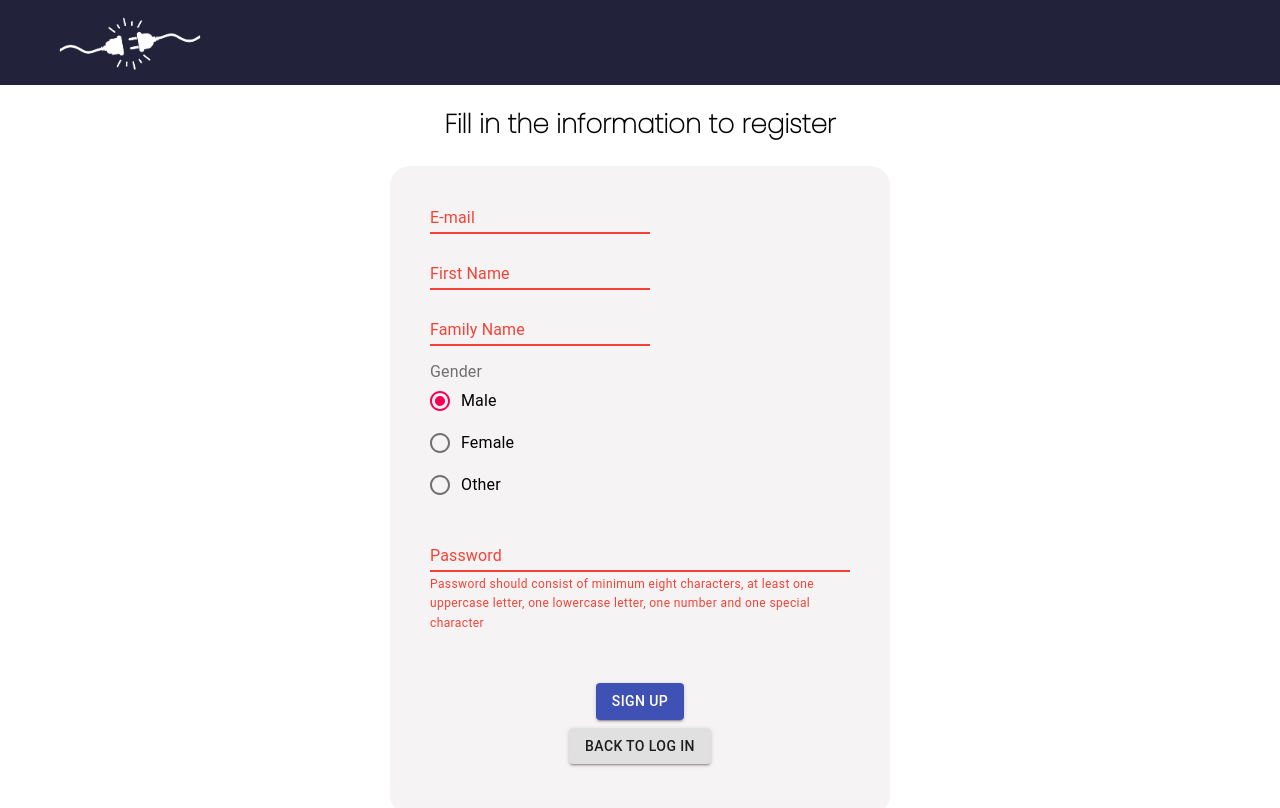
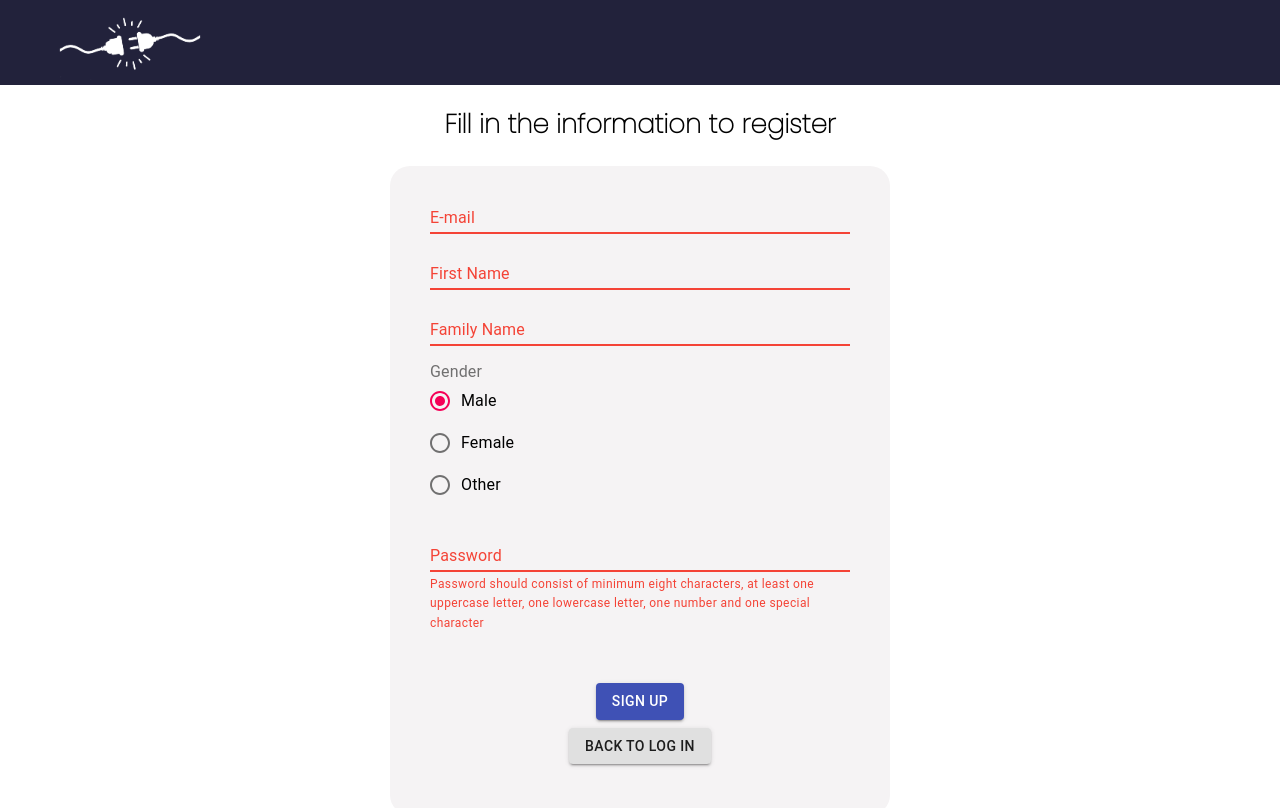
Before and after one commit to olesiamelnychyn/Disconnect, a React app: page /signup in a window 1280 px wide. Shown: the top 808 px of the page. Built offline with nearby package versions, Linux system fonts and the light colour scheme.

Commit message:
Notify the user of verification email after registering + added style to verification email.

```diff
--- a/src-web/Components/Header.js
+++ b/src-web/Components/Header.js
@@ -2,7 +2,6 @@ import React, { useState } from 'react';
 import logo from '../../public/assets/small_logo_disconnect_white.svg';
 import Cookies from 'js-cookie';
 import './Header.css';
-import { Button } from '@material-ui/core';
 
 
 const logout= (userHasAuthenticated) =>{
--- a/src-web/Components/UnAuth/LoginPage.js
+++ b/src-web/Components/UnAuth/LoginPage.js
@@ -62,9 +62,6 @@ function LoginPage(props) {
                             <Button variant="contained" color="secondary" >Sign up</Button>
                         </Link>
                     </div>
-
-                    {/* <UserPanelItem firstName="Huga" lastName="Melnychynova" active={true}/> */}
-
                 </div >
             </div>
 
--- a/src-web/Components/UnAuth/RegisterPage.js
+++ b/src-web/Components/UnAuth/RegisterPage.js
@@ -18,7 +18,7 @@ const checks = {
 }
 
 
-const signup = (registerCredentials, history, setUsedEmail) => {
+const signup = (registerCredentials, history, setUsedEmail, setSucessfullRegistration) => {
     for (const [key, value] of Object.entries(registerCredentials)) {
         if (key != "gender" && checks[key](value)) {
             alert("wrong input");
@@ -28,6 +28,7 @@ const signup = (registerCredentials, history, setUsedEmail) => {
     fetch(createUrl("http://localhost:8081/signup", registerCredentials))
         .then(function (response) {
             if (response.ok) {
+                setSucessfullRegistration(true);
                 return response;
             } else {
                 setUsedEmail("E-mail is alredy used")
@@ -36,10 +37,13 @@ const signup = (registerCredentials, history, setUsedEmail) => {
             }
         }).then((result) => {
             if (result) {
-                history.push('/')
+                setTimeout(() => {
+                    history.push('/');
+                }, 5000);
             }
         })
 }
+
 const RegisterPage = (props) => {
     const [registerCredentials, setRegisterCredentials] = useState({
         username: "",
@@ -50,16 +54,21 @@ const RegisterPage = (props) => {
     })
 
     const [usedEmail, setUsedEmail] = useState("")
+    const [sucessfullRegistration, setSucessfullRegistration] = useState(false)
     const { history } = props
     return (
         <div>
-                <h2>Fill in the information to register</h2>
-            <div className="regiterPageWrapper">
+            <h2 className="topTitle" id="topTitle">{!sucessfullRegistration ? "Fill in the information to register" : "Your verification email was sent. You will now be redirected to login page."}</h2>
+
+            {!sucessfullRegistration &&
+                <div>
+                    <div className="regiterPageWrapper" id="regiterPageWrapper">
                         <TextField
                             error={checks.username(registerCredentials.username) || usedEmail !== ""}
                             id="username"
                             name="username"
                             label="E-mail"
+                            style={{ width: "100%" }}
                             onChange={(event) => { setRegisterCredentials({ ...registerCredentials, [event.target.name]: event.target.value }); setUsedEmail("") }}
                             helperText={usedEmail}
                         />
@@ -69,7 +78,7 @@ const RegisterPage = (props) => {
                             id="firstname"
                             name="firstname"
                             label="First Name"
-                    style={{marginTop:"8px"}}
+                            style={{ marginTop: "8px", width: "100%" }}
                             onChange={(event) => { setRegisterCredentials({ ...registerCredentials, [event.target.name]: event.target.value }) }} />
                         <br />
                         <TextField
@@ -77,7 +86,7 @@ const RegisterPage = (props) => {
                             id="familyname"
                             name="familyname"
                             label="Family Name"
-                    style={{marginTop:"8px"}}
+                            style={{ marginTop: "8px", width: "100%" }}
                             onChange={(event) => { setRegisterCredentials({ ...registerCredentials, [event.target.name]: event.target.value }) }}
                         />
                         <br />
@@ -105,13 +114,16 @@ const RegisterPage = (props) => {
                         <br />
                         <br />
                         <div className="buttons">
-                    <Button variant="contained" color="primary" onClick={() => { signup(registerCredentials, history, setUsedEmail) }}> Sign up </Button>
+                            <Button variant="contained" color="primary" onClick={() => { signup(registerCredentials, history, setUsedEmail, setSucessfullRegistration) }}> Sign up </Button>
                             <Link to={"/login"} style={{ textDecoration: 'none' }}>
-                        <Button variant="contained"  style={{marginTop:"8px"}} > Back to Log In </Button>
+                                <Button variant="contained" style={{ marginTop: "8px" }}> Back to Log In </Button>
                             </Link>
                         </div>
                     </div>
                 </div>
+            }
+        </div>
+
     )
 }
 
```
Also changed, not shown: src/server.js (+23 -1 lines). Lines whose indentation alone changed are shown as unchanged.
